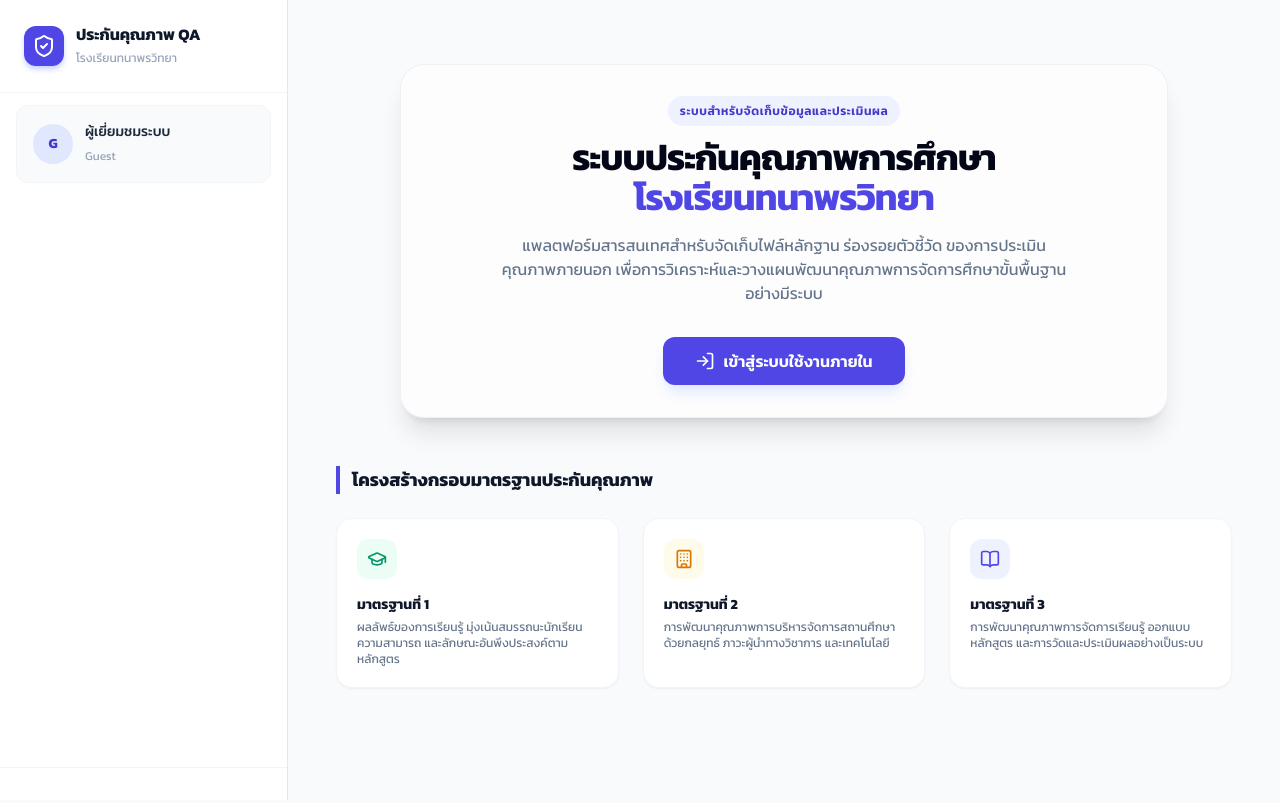
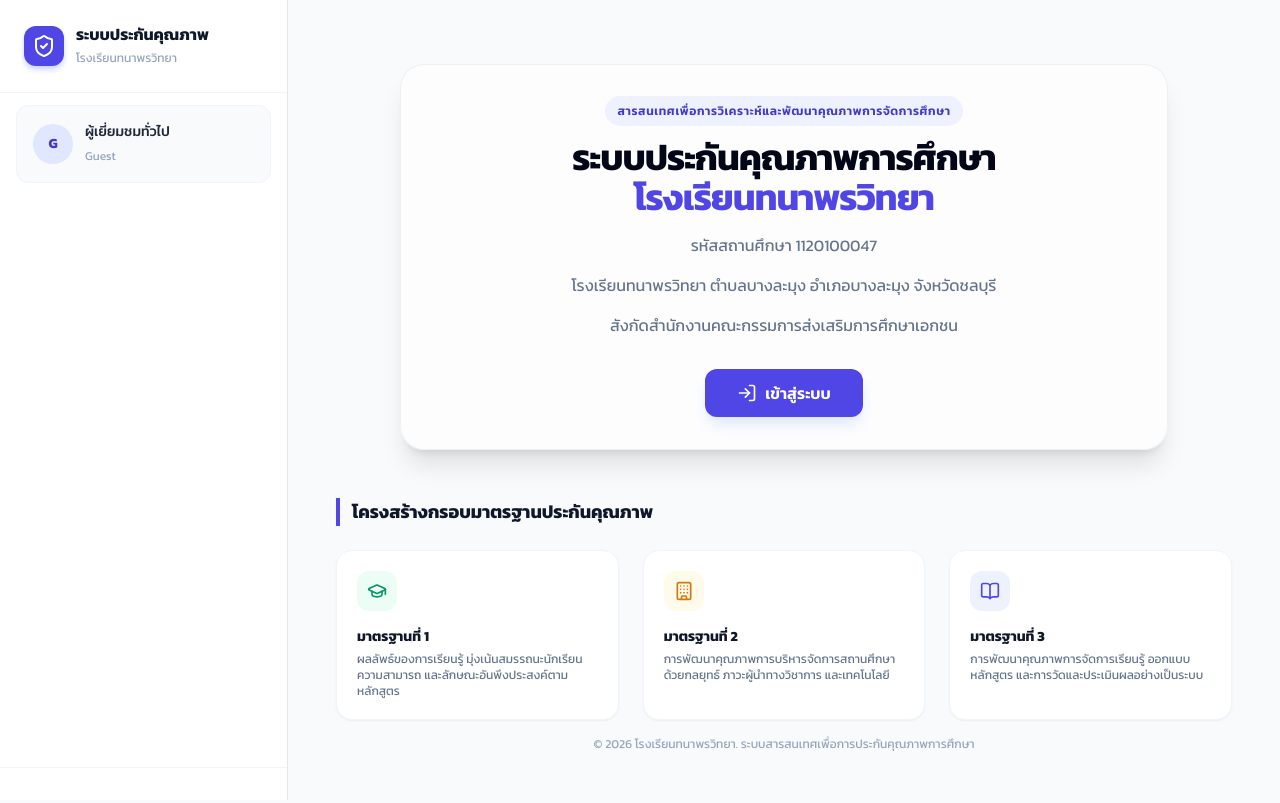
Before and after one commit to jedsadakorn-system/ThanapornWittaya, a plain HTML site: page index.html in a window 1280 px wide. Drawn offline with nearby package versions, Linux system fonts and the light colour scheme.

Commit message:
Add files via upload

```diff
--- a/index.html
+++ b/index.html
@@ -61,7 +61,7 @@
                     <i data-lucide="shield-check" class="w-6 h-6"></i>
                 </div>
                 <div>
-                    <h1 class="font-bold text-slate-900 leading-tight text-base">ประกันคุณภาพ QA</h1>
+                    <h1 class="font-bold text-slate-900 leading-tight text-base">ระบบประกันคุณภาพ</h1>
                     <span class="text-xs text-slate-400">โรงเรียนทนาพรวิทยา</span>
                 </div>
             </div>
@@ -71,7 +71,7 @@
                     G
                 </div>
                 <div class="truncate">
-                    <p class="text-sm font-medium text-slate-800 truncate" id="user-fullname">ผู้เยี่ยมชมระบบ</p>
+                    <p class="text-sm font-medium text-slate-800 truncate" id="user-fullname">ผู้เยี่ยมชมทั่วไป</p>
                     <span class="text-xs text-slate-400 capitalize" id="user-role-badge">Guest</span>
                 </div>
             </div>
@@ -137,7 +137,7 @@
         // โครงสร้างระบบประกันคุณภาพโรงเรียนทนาพรวิทยา
         const modulesStructure = {
             part1: {
-                title: "ส่วนที่ 1 มาตรฐานที่ 1 ผลลัพธ์ของการเรียนรู้",
+                title: "มาตรฐานที่ 1 ผลลัพธ์ของการเรียนรู้",
                 indicators: {
                     "ตัวชี้วัดที่ 1.1 ผู้เรียนมีสมรรถนะตามหลักสูตรสถานศึกษา": [
                         "ผลการอ่าน การเขียน การสื่อสาร ภาษาไทยและภาษาต่างประเทศ",
@@ -174,7 +174,7 @@
                 }
             },
             part2: {
-                title: "ส่วนที่ 2 มาตรฐานที่ 2 การพัฒนาคุณภาพการบริหารจัดการสถานศึกษา",
+                title: "มาตรฐานที่ 2 การพัฒนาคุณภาพการบริหารจัดการสถานศึกษา",
                 indicators: {
                     "ตัวชี้วัดที่ 2.1 วิสัยทัศน์ พันธกิจ และค่านิยมของสถานศึกษา": ["แผนพัฒนาคุณภาพการศึกษา", "แผนปฏิบัติการประจำปี", "มาตรฐานการศึกษาและค่าเป้าหมายของสถานศึกษา", "คำสั่งที่เกี่ยวข้อง", "รายงานการประชุมคณะกรรมการบริหารโรงเรียน", "รายงานการประชุมของสถานศึกษาที่เกี่ยวข้อง", "โครงการ กิจกรรมที่เกี่ยวข้อง", "อัลบั้มภาพและคลิปวิดีโอที่เกี่ยวข้อง"],
                     "ตัวชี้วัดที่ 2.2 นโยบาย ทิศทาง กลยุทธ์และแผนงานสอดคล้องกับวิสัยทัศน์และพันธกิจ": ["แผนพัฒนาคุณภาพการศึกษา", "แผนปฏิบัติการประจำปี", "รายงานการประชุมคณะกรรมการบริหารโรงเรียน", "รายงานการประชุมของสถานศึกษาที่เกี่ยวข้อง", "สรุปผลการดำเนินงานตามแผนงาน โครงการ กิจกรรม", "รายงานสรุปผลการดำเนินงานตามแผนพัฒนาการจัดการศึกษา", "รายงานสรุปผลการดำเนินงานระบบประกันคุณภาพภายในโรงเรียน", "โครงการ กิจกรรมที่เกี่ยวข้อง", "อัลบั้มภาพและคลิปวิดีโอที่เกี่ยวข้อง"],
@@ -189,7 +189,7 @@
                 }
             },
             part3: {
-                title: "ส่วนที่ 3 มาตรฐานที่ 3 การพัฒนาคุณภาพการจัดการเรียนรู้",
+                title: "มาตรฐานที่ 3 การพัฒนาคุณภาพการจัดการเรียนรู้",
                 indicators: {
                     "ตัวชี้วัดที่ 3.1 การออกแบบหลักสูตรและแผนการจัดการเรียนรู้ที่เสริมสร้างสมรรถนะและคุณลักษณะที่พึงประสงค์": ["หลักสูตรสถานศึกษา", "แผนการจัดการเรียนรู้และบันทึกหลังการสอน", "แบบประเมินหลักสูตร และ การประเมินแผนการจัดการเรียนรู้", "รายงานการประชุมคณะกรรมการบริหารโรงเรียน", "รายงานการประชุมที่เกี่ยวข้องของสถานศึกษา", "ระบบสารสนเทศในการติดตามผลผู้จบหลักสูตร", "โครงการ กิจกรรมที่เกี่ยวข้อง", "อัลบั้มภาพและคลิปวิดีโอที่เกี่ยวข้อง"],
                     "ตัวชี้วัดที่ 3.2 การจัดกิจกรรมการเรียนรู้ที่เสริมสร้างสมรรถนะและคุณลักษณะที่พึงประสงค์": ["หลักสูตรของสถานศึกษา", "แผนการจัดการเรียนรู้และบันทึกหลังการสอน", "สรุปผลการประเมินสมรรถนะและคุณลักษณะที่พึงประสงค์", "ระบบข้อมูลสารสนเทศที่เกี่ยวข้องกับสมรรถนะและคุณลักษณะที่พึงประสงค์ของผู้เรียน", "โครงการ กิจกรรมที่เกี่ยวข้อง", "อัลบั้มภาพและคลิปวิดีโอที่เกี่ยวข้อง"],
@@ -197,7 +197,7 @@
                 }
             },
             part4: {
-                title: "ส่วนที่ 4 เอกสารสำคัญ และหลักฐานอื่นๆ",
+                title: "เอกสารสำคัญ และหลักฐานอื่นๆ",
                 indicators: {
                     "เอกสารสำคัญ": [
                         "แผนพัฒนาคุณภาพการจัดการศึกษา", "แผนปฏิบัติการประจําปี", "หลักสูตรสถานศึกษา และรายงานผลการประเมินการใช้หลักสูตร",
@@ -273,7 +273,7 @@
                 document.getElementById('sidebar').classList.remove('hidden');
                 mNav.classList.remove('hidden');
             } else {
-                document.getElementById('user-fullname').innerText = "ผู้เยี่ยมชมระบบ";
+                document.getElementById('user-fullname').innerText = "ผู้เยี่ยมชมทั่วไป";
                 document.getElementById('user-role-badge').innerText = "Guest";
                 document.getElementById('user-avatar').innerText = "G";
                 document.getElementById('mobile-user-tag').innerText = "GUEST";
@@ -286,9 +286,9 @@
             // เมนูทั้งหมดสำหรับแสดงในส่วนงาน
             const coreMenus = [
                 { id: 'dashboard', label: 'แดชบอร์ดสรุปงาน', icon: 'pie-chart' },
-                { id: 'part1', label: 'มฐ.1 ผลลัพธ์เรียนรู้', icon: 'graduation-cap' },
-                { id: 'part2', label: 'มฐ.2 การบริหารจัดการ', icon: 'building' },
-                { id: 'part3', label: 'มฐ.3 การจัดการเรียนรู้', icon: 'book-open' },
+                { id: 'part1', label: 'มาตรฐานที่ 1', icon: 'graduation-cap' },
+                { id: 'part2', label: 'มาตรฐานที่ 2', icon: 'building' },
+                { id: 'part3', label: 'มาตรฐานที่ 3', icon: 'book-open' },
                 { id: 'part4', label: 'เอกสารสำคัญอื่นๆ', icon: 'folder-heart' }
             ];
 
@@ -443,16 +443,22 @@
             document.getElementById('content-area').innerHTML = `
                 <div class="max-w-5xl mx-auto py-8 px-4 flex flex-col items-center text-center fade-in">
                     <div class="glass-hero p-8 rounded-3xl shadow-xl w-full max-w-3xl mb-12 border border-slate-200/60 bg-white/60">
-                        <span class="bg-indigo-50 text-indigo-700 text-xs px-3 py-1.5 rounded-full font-semibold uppercase tracking-wider">ระบบสำหรับจัดเก็บข้อมูลและประเมินผล</span>
+                        <span class="bg-indigo-50 text-indigo-700 text-xs px-3 py-1.5 rounded-full font-semibold uppercase tracking-wider">สารสนเทศเพื่อการวิเคราะห์และพัฒนาคุณภาพการจัดการศึกษา</span>
                         <h2 class="text-2xl md:text-4xl font-bold text-slate-950 mt-4 tracking-tight leading-tight">
                             ระบบประกันคุณภาพการศึกษา<br><span class="text-indigo-600">โรงเรียนทนาพรวิทยา</span>
                         </h2>
                         <p class="text-sm md:text-base text-slate-500 mt-4 max-w-xl mx-auto leading-relaxed">
-                            แพลตฟอร์มสารสนเทศสำหรับจัดเก็บไฟล์หลักฐาน ร่องรอยตัวชี้วัด ของการประเมินคุณภาพภายนอก เพื่อการวิเคราะห์และวางแผนพัฒนาคุณภาพการจัดการศึกษาขั้นพื้นฐานอย่างมีระบบ
+                            รหัสสถานศึกษา 1120100047
+                        </p>
+						                        <p class="text-sm md:text-base text-slate-500 mt-4 max-w-xl mx-auto leading-relaxed">
+                            โรงเรียนทนาพรวิทยา ตำบลบางละมุง อำเภอบางละมุง จังหวัดชลบุรี
+                        </p>
+						                        <p class="text-sm md:text-base text-slate-500 mt-4 max-w-xl mx-auto leading-relaxed">
+                            สังกัดสำนักงานคณะกรรมการส่งเสริมการศึกษาเอกชน
                         </p>
                         <div class="mt-8 flex justify-center">
                             <button onclick="renderLoginPage()" class="px-8 py-3 bg-indigo-600 hover:bg-indigo-700 text-white rounded-xl shadow-lg shadow-indigo-100 hover:shadow-indigo-200 transform hover:-translate-y-0.5 transition font-semibold text-sm md:text-base flex items-center gap-2">
-                                <i data-lucide="log-in" class="w-5 h-5"></i> เข้าสู่ระบบใช้งานภายใน
+                                <i data-lucide="log-in" class="w-5 h-5"></i> เข้าสู่ระบบ
                             </button>
                         </div>
                     </div>
@@ -477,6 +483,10 @@
                             </div>
                         </div>
                     </div>
+
+						<footer class="text-center py-4 text-xs text-slate-400">
+							© 2026 โรงเรียนทนาพรวิทยา. ระบบสารสนเทศเพื่อการประกันคุณภาพการศึกษา
+						</footer>
                 </div>
             `;
             lucide.createIcons();
@@ -599,19 +609,19 @@
                             <h3 class="text-sm font-bold text-slate-800 flex items-center gap-1"><i data-lucide="clipboard-list" class="w-4 h-4 text-indigo-600"></i> สรุปภารกิจตามแผนพัฒนาคุณภาพ</h3>
                             <div class="space-y-3 text-xs">
                                 <div class="p-3 bg-slate-50 rounded-xl border border-slate-100 flex justify-between items-center">
-                                    <span class="font-medium text-slate-700">มาตรฐานที่ 1 (ผลลัพธ์ผู้เรียน)</span>
+                                    <span class="font-medium text-slate-700">มาตรฐานที่ 1 ผลลัพธ์ของการเรียนรู้</span>
                                     <span class="bg-indigo-100 text-indigo-700 font-bold px-2.5 py-0.5 rounded-full">${partStats.part1} รายการ</span>
                                 </div>
                                 <div class="p-3 bg-slate-50 rounded-xl border border-slate-100 flex justify-between items-center">
-                                    <span class="font-medium text-slate-700">มาตรฐานที่ 2 (การบริหารจัดการ)</span>
+                                    <span class="font-medium text-slate-700">มาตรฐานที่ 2 การพัฒนาคุณภาพการบริหารจัดการสถานศึกษา</span>
                                     <span class="bg-indigo-100 text-indigo-700 font-bold px-2.5 py-0.5 rounded-full">${partStats.part2} รายการ</span>
                                 </div>
                                 <div class="p-3 bg-slate-50 rounded-xl border border-slate-100 flex justify-between items-center">
-                                    <span class="font-medium text-slate-700">มาตรฐานที่ 3 (การจัดการเรียนรู้)</span>
+                                    <span class="font-medium text-slate-700">มาตรฐานที่ 3 การพัฒนาคุณภาพการจัดการเรียนรู้</span>
                                     <span class="bg-indigo-100 text-indigo-700 font-bold px-2.5 py-0.5 rounded-full">${partStats.part3} รายการ</span>
                                 </div>
                                 <div class="p-3 bg-slate-50 rounded-xl border border-slate-100 flex justify-between items-center">
-                                    <span class="font-medium text-slate-700">ส่วนที่ 4 (เอกสารสำคัญอื่นๆ)</span>
+                                    <span class="font-medium text-slate-700">เอกสารสำคัญ และหลักฐานอื่นๆ</span>
                                     <span class="bg-indigo-100 text-indigo-700 font-bold px-2.5 py-0.5 rounded-full">${partStats.part4} รายการ</span>
                                 </div>
                             </div>
```
